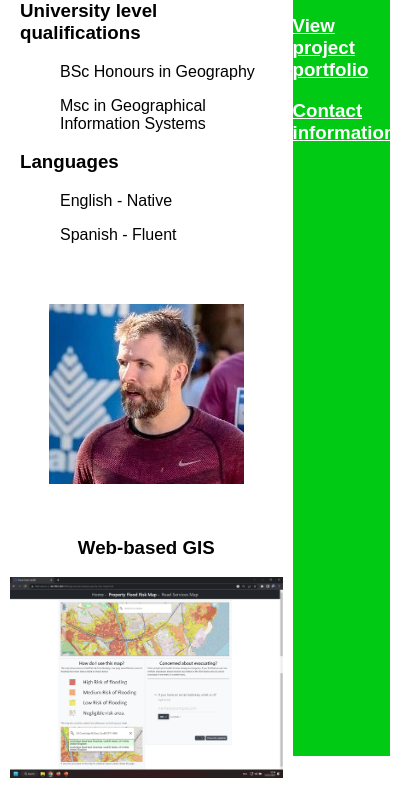
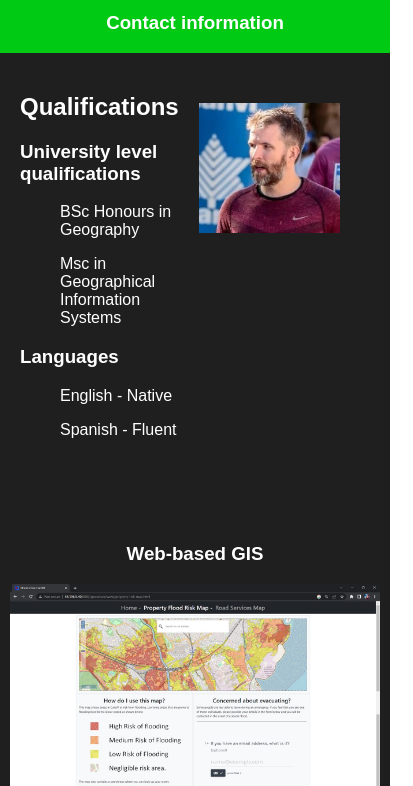
Before and after one commit to zelcon01/Jason_challenge_1, a plain HTML site: page index.htm in a window 390 px wide. Shown: the part 158-944 px from the top of the page, 413 px wide, since content can reach past the window. Drawn offline with Linux system fonts and the light colour scheme.

Commit message:
Tinkering with layout

```diff
--- a/index.htm
+++ b/index.htm
@@ -27,7 +27,10 @@
 
       <div class="content">
 
-      <section>
+
+       <div class ="section_one">
+
+
         <div style="text-align: left;" class="Qualifications">
             <h2 id="Qualifications">Qualifications</h2>
             <h3>University level qualifications</h3>
@@ -41,19 +44,20 @@
               <p>English - Native</p>
               <p>Spanish - Fluent</p>
             </ul>
+          </div>
 
-            <h2 id="Exampleprojects"></h2>
+          <div class ="profile_picture" ><img src="images/Nick Kinsella.jpg">
+          </div>
+
         </div>
-        <div class="Qualifications">
-          <header ><img src="images/Nick Kinsella.jpg"></header>
-        </div>
-      </section>
+
 
         <section>
+          <h2 id="Exampleprojects"></h2>
           <div class="project_card"><h3>Web-based GIS</h3>
             <header><a href="web_based_GIS.htm"><img src="images/flood_risk.jpg" alt="Web based GIS applications"></a></header>
           </div>
-          <div class="project_card"><h3>Environmental Impact Modeling</h3>
+          <div class="project_card"><h3>Impact Modeling</h3>
             <header><a href="GIS_Environ_Imp.htm"><img src="images/noise_pollution.jpg" alt="GIS for Environmental Impact"></a></header>
           </div>
           <div class="project_card"><h3>Emergency Planning</h3>
@@ -64,13 +68,13 @@
           </div>
         </section>
 
-        <section>
-          <div>
-            <h2 id="Contact_information">Contact information</h2>
+        <h2 id="Contact_information">Contact information</h2>
+            <div class="contact_information"></div>
+            <ul>
               <p><a href="mailto:Nick@NickKinsella.co.uk" target="_blank">Email:Nick@NickKinsella.co.uk</a></p>
               <p><a href="tel:0207 123 4567" target="_blank">Phone number: 0207 123 4567</a></p>
-          </div>
-        </section>
+            </ul>
+            </div>
 
     </div>
   </main>
--- a/style.css
+++ b/style.css
@@ -21,6 +21,7 @@ img {
   a {
 
     color: #fff;
+    text-decoration: none;
 
   }
 
@@ -28,17 +29,18 @@ img {
     display: flex;
   }
 
-  section a {
-    color: #000000;
+  .section_one {
+    display: flex;
+  }
 
-  }
   .main_text {
     text-indent: 0%;
-    width: 75%;
+    width: 40%;
   }
 
-  .profile_photo {
-    flex-shrink: 0;
+  .profile_picture {
+    margin-right: 50px;
+    margin-top: 50px;
   }
 
   .headerbar {
@@ -55,23 +57,29 @@ img {
 
   .sidebar {
     height: 100vh;
-    width: 25%;
+    width: 20%;
     background: #13293d;
     margin: 0px;
     color: #fff;
+  }
 
+  .contact_information {
+
+   text-indent: 40px;
   }
 
   .content {
     height: 100vh;
-    width: 75%;
+    width: 80%;
+    background-color: #1f1f1f;
+    color: #fff;
 
   }
 
   .Qualifications {
     /* A flex-basis of 200px sets the starting width */
     /* A flex-grow value of 1 allows the elements to evenly grow to fill the remaining space */
-    flex: 1 0 200px;
+    flex: 1 0 50%;
     padding: 20px;
     text-align: center;
     border-style: solid;
@@ -92,35 +100,46 @@ img {
     color: #fff;
   }
 
-  @media screen and (max-width: 750px) {
+  @media screen and (max-width: 880px) {
 
-    /* Change the header background */
+    main {
+      display: flex;
+      height: 100vh;
+      width: 100%;
+      flex-direction: column;
+    }
+
+    .content {
+      width: 100%;
+
+    }
     .heading {
       background: #bc0000;
     }
     .sidebar {
       background: #bc0000;
-      order: 2;
       flex-direction: column;
+      width: 100%;
+      text-align: center;
     }
     section {
       display: flex;
       flex-direction: column;
-
+    }
   }
 
-  @media screen and (max-width: 600px) {
+  @media screen and (max-width: 400px) {
 
-    /* Change the header background */
+
     .heading {
       background: #00ca14;
     }
     .sidebar {
       background: #00ca14;
-      order: 2;
       flex-direction: column;
     }
     section {
       display: flex;
       flex-direction: column;
     }
+  }
```
Lines whose indentation alone changed are shown as unchanged.
